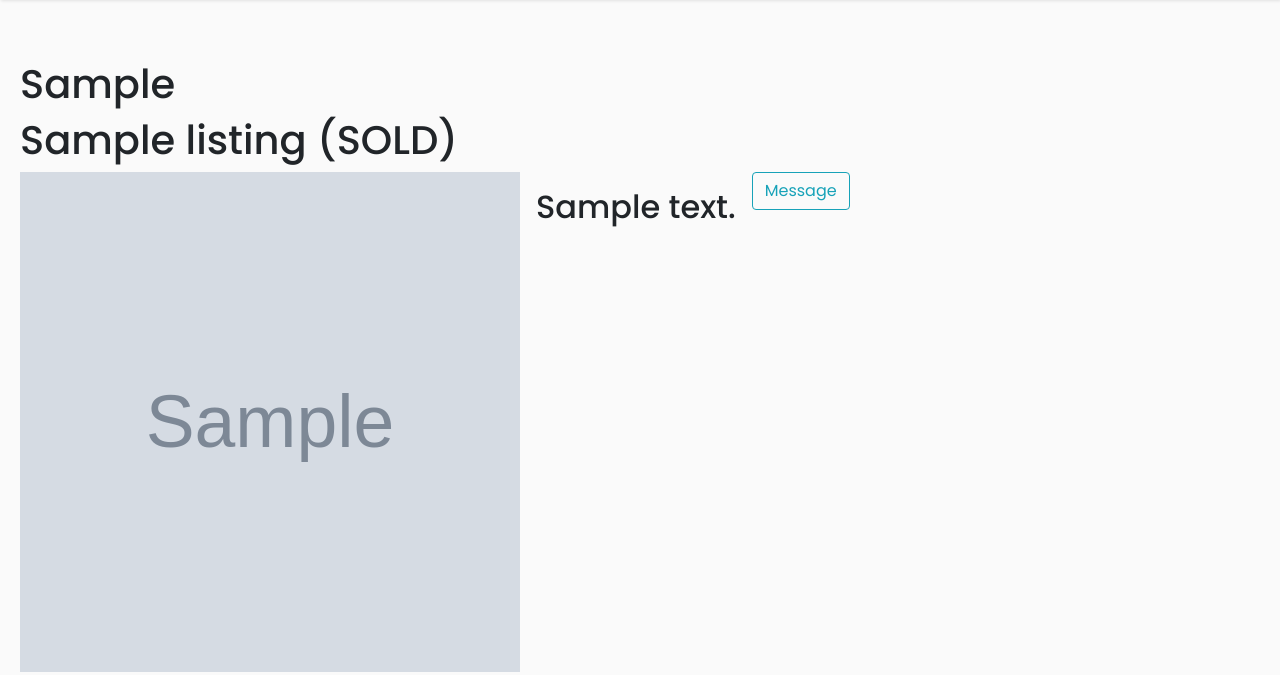
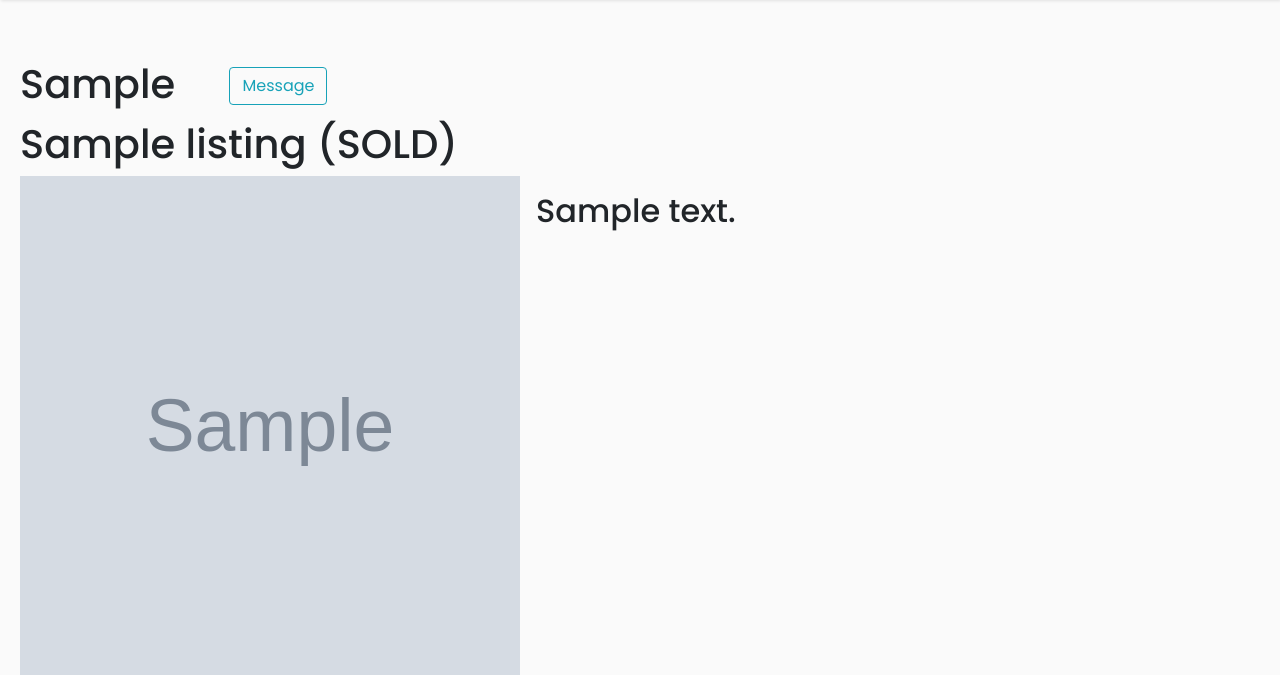
Before and after one commit to ian-kang/djangomarketplace, a Django app: a page that uses templates/listing.html in a window 1280 px wide. Shown: the part 76-751 px from the top of the page. Run offline with Django 3.2, Linux system fonts and the light colour scheme; tables that the repository leaves empty hold one stand-in row (values such as "Sample post"); grey boxes marked "Sample" are stand-in pictures; some libraries are stand-ins or nearby versions.

Commit message:
small styling

```diff
--- a/templates/listing.html
+++ b/templates/listing.html
@@ -38,7 +38,8 @@
         {% if listing.acct == user.username and listing.sold == False %}
         <button type="button"  id = "showModal" style = "float: right; margin-right: 1rem" class="btn btn-danger"  data-toggle="modal" data-target="#markSold">Mark as Sold</button>
         {% endif %}
-        <h1 onclick="location.href='/{{listing.acct}}/'">{{listing.acct}}</h1>
+        <h1 style="display:inline" onclick="location.href='/{{listing.acct}}/'">{{listing.acct}}</h1>
+        <button style="display:inline; margin-left: 50px; margin-bottom: 15px;" class="btn btn-outline-info" onclick="location.href=messageUser()">Message</button>
         {% if listing %}
             {% if listing.sold == True %}
               <h1>{{listing.title}} (SOLD)</h1>
@@ -50,7 +51,7 @@
   			{% else %}
   				<p>Something strange happened to this listing</p>
         {% endif %}
-        <button class="btn btn-outline-info" onclick="location.href=messageUser()">Message</button>
+
       </div>
   </div>
   <div class="modal fade" id="markSold" tabindex="-1" role="dialog" aria-labelledby="exampleModalLabel" aria-hidden="true">
```
